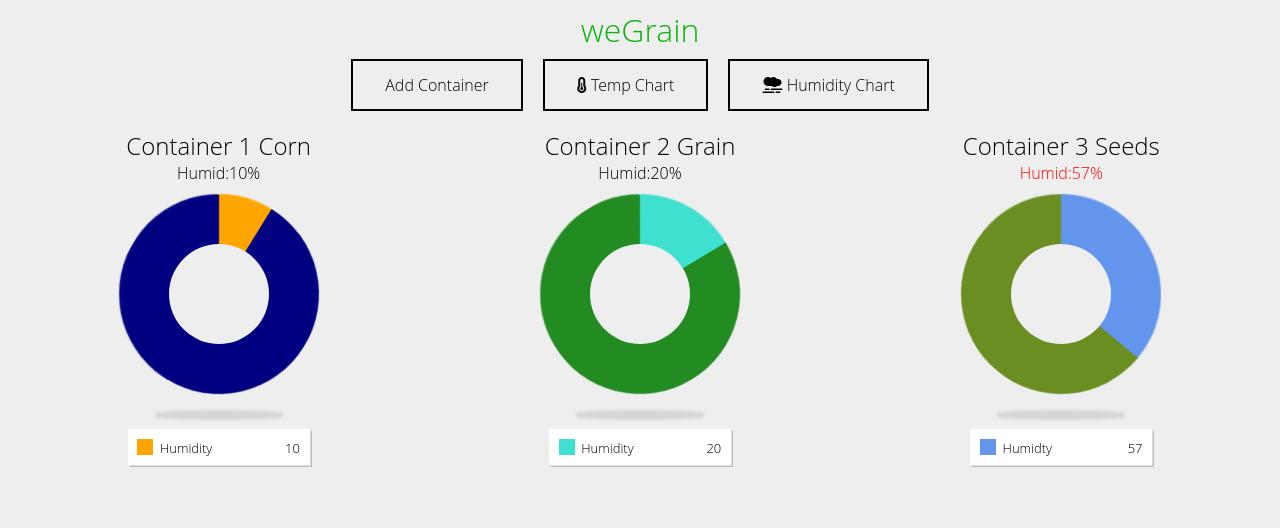
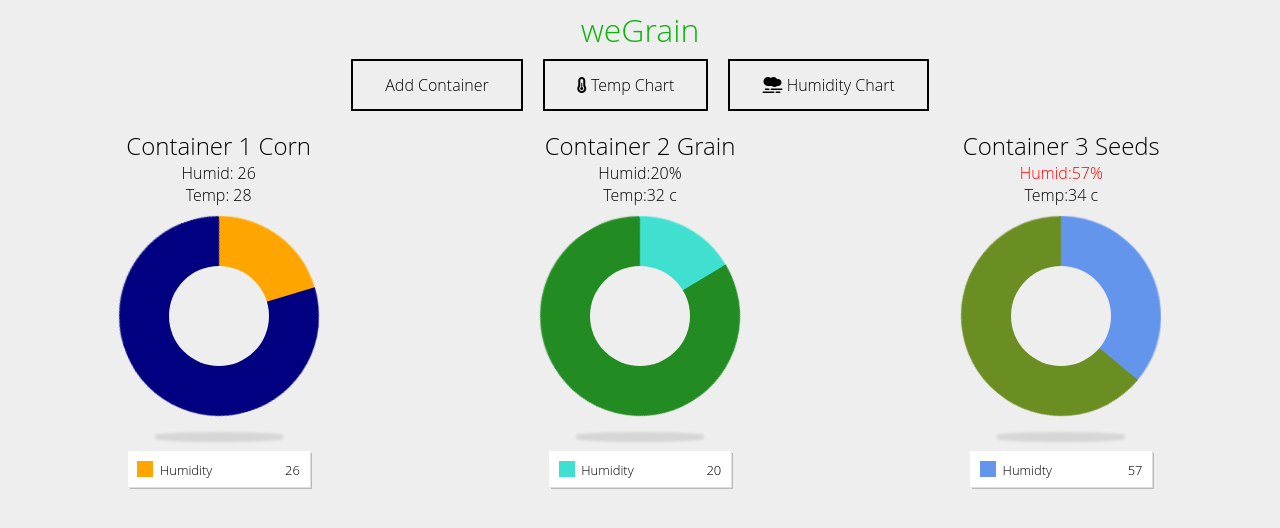
Before and after one commit to IngvarOlsen/weGrain, a Flask app: page / in a window 1280 px wide. Shown: the top 528 px of the page. Run offline with Flask 2, Linux system fonts and the light colour scheme; data comes from the database, SQL or seed files in the repository; some libraries are stand-ins or nearby versions.

Commit message:
Update index.html

```diff
--- a/template/index.html
+++ b/template/index.html
@@ -1,3 +1,6 @@
+
+<!-- Refresh the page every 1 min as a placeholder, will make it dynamic with AJAX in future -->
+<meta http-equiv="refresh" content="60">
 
 <link rel="stylesheet" href="https://cdnjs.cloudflare.com/ajax/libs/font-awesome/6.1.0/css/all.min.css" integrity="sha512-10/jx2EXwxxWqCLX/hHth/vu2KY3jCF70dCQB8TSgNjbCVAC/8vai53GfMDrO2Emgwccf2pJqxct9ehpzG+MTw==" crossorigin="anonymous" referrerpolicy="no-referrer" />
 <link rel="stylesheet" href="../static/style.css" />
@@ -5,6 +8,10 @@
 
 <script src="{{url_for('static', filename='/jquery.js')}}"></script>
 <script src="{{url_for('static', filename='/chart.js')}}"></script>
+
+<!-- For fetch, another way to do ajax -->
+<!-- <script src="{{url_for('static', filename='/polyfill.js')}}"></script>
+<script src="{{url_for('static', filename='/fetch.js')}}"></script> -->
 
 
 <!-- <script src="../static/jquery.js"></script> -->
@@ -37,11 +44,12 @@
 <div class="pie-charts">
   <div class="pieID--container1 pie-chart--wrapper">
     <h2>Container 1 Corn </h2>
-    <p>Humid:10%</p>
+    <p>Humid: {{humid}}</p>
+    <p>Temp: {{temp}}</p>
     <div class="pie-chart">
       <div class="pie-chart__pie"></div>
       <ul class="pie-chart__legend">
-        <li><em>Humidity</em><span>10</span></li>
+        <li><em>Humidity</em><span>{{humid}}</span></li>
         <li style="display:none;"><em></em><span>100</span></li>
 
       </ul>
@@ -50,6 +58,7 @@
   <div class="pieID--container2 pie-chart--wrapper">
     <h2>Container 2 Grain</h2>
     <p>Humid:20%</p>
+    <p>Temp:32 c</p>
     <div class="pie-chart">
       <div class="pie-chart__pie"></div>
       <ul class="pie-chart__legend">
@@ -62,6 +71,7 @@
   <div class="pieID--container3 pie-chart--wrapper">
     <h2>Container 3 Seeds</h2>
     <p style="color:red;">Humid:57%</p>
+    <p>Temp:34 c</p>
     <div class="pie-chart">
       <div class="pie-chart__pie"></div>
       <ul class="pie-chart__legend">
```
